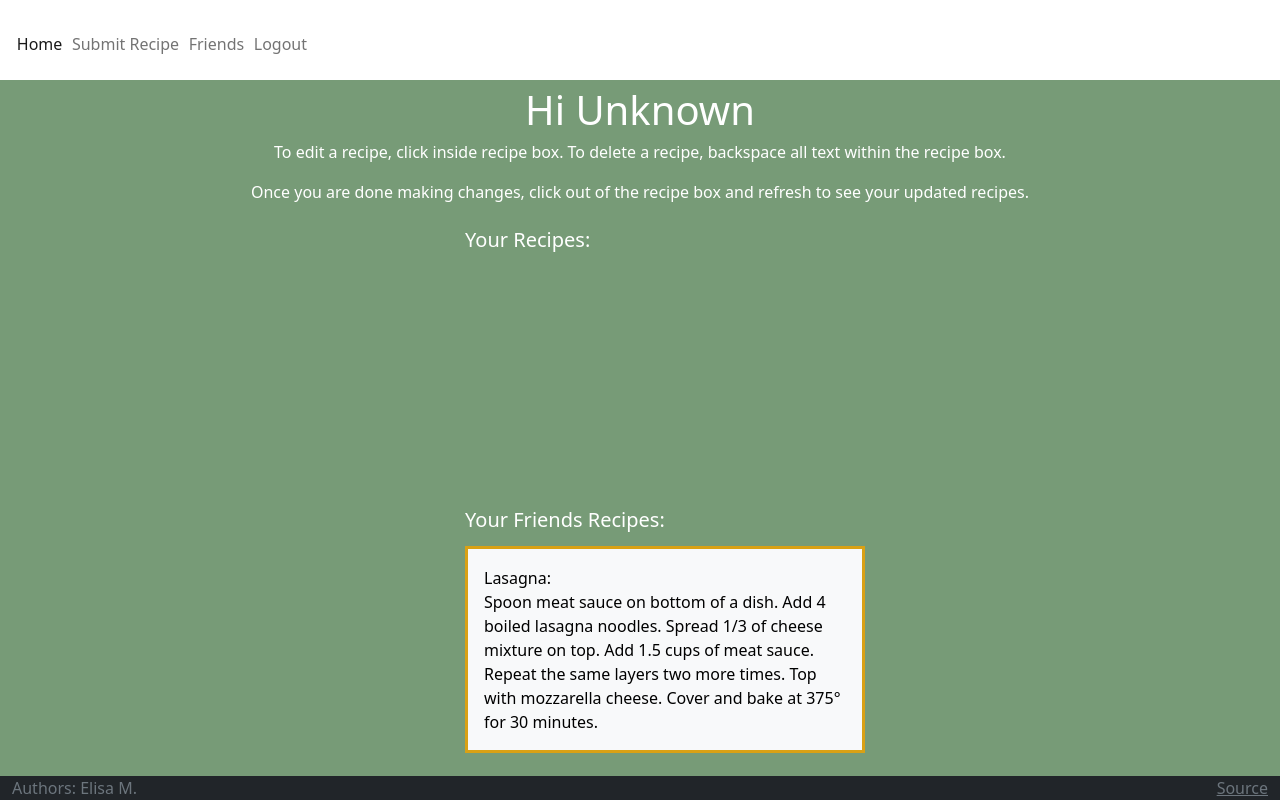
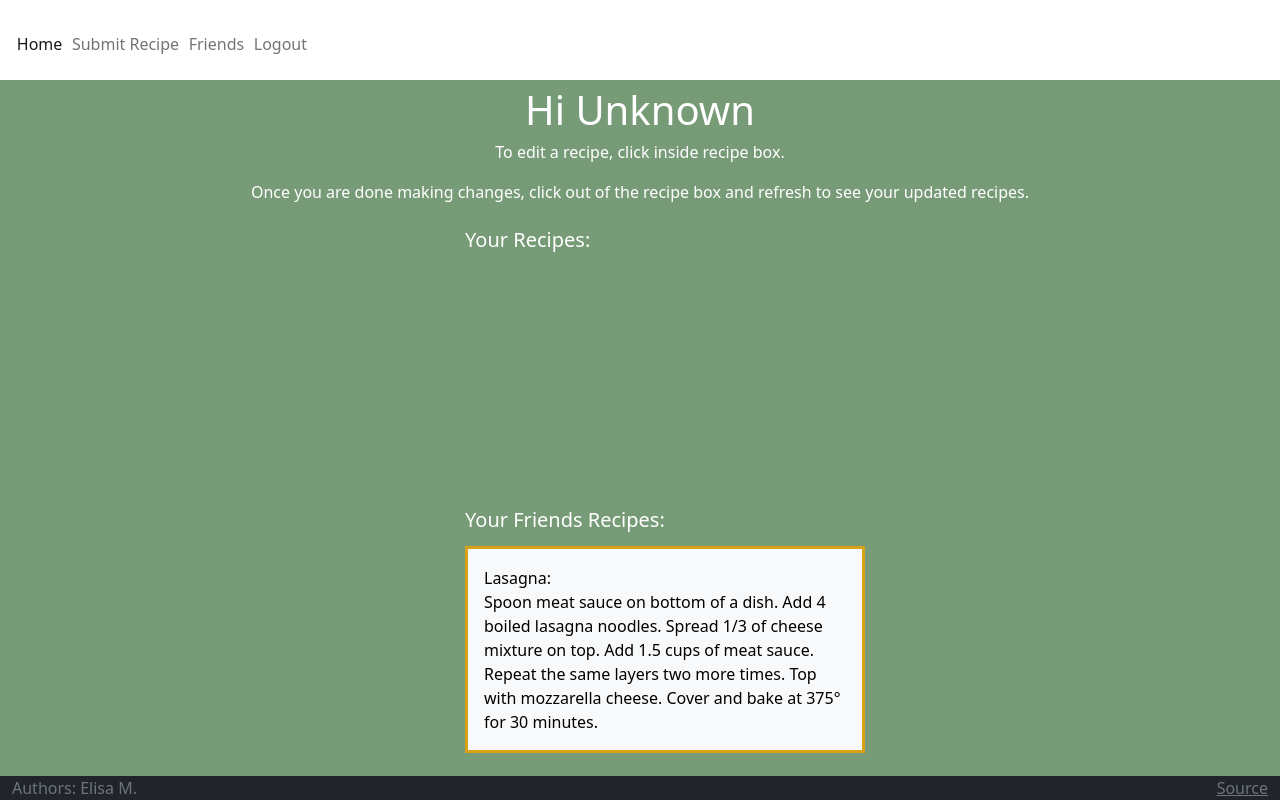
Before and after one commit to elisamcrae/startup, a plain HTML site: page recipe.html in a window 1280 px wide. Drawn offline with nearby package versions, Linux system fonts and the light colour scheme.

Commit message:
updated paragraph

```diff
--- a/recipe.html
+++ b/recipe.html
@@ -37,7 +37,7 @@
         Hi
         <span class="user-name"></span>
       </div>
-      <p>To edit a recipe, click inside recipe box. To delete a recipe, backspace all text within the recipe box.</p>
+      <p>To edit a recipe, click inside recipe box.</p>
       <p>Once you are done making changes, click out of the recipe box and refresh to see your updated recipes.</p>
       <div class="column">
         <p1>Your Recipes:</p1>
```
